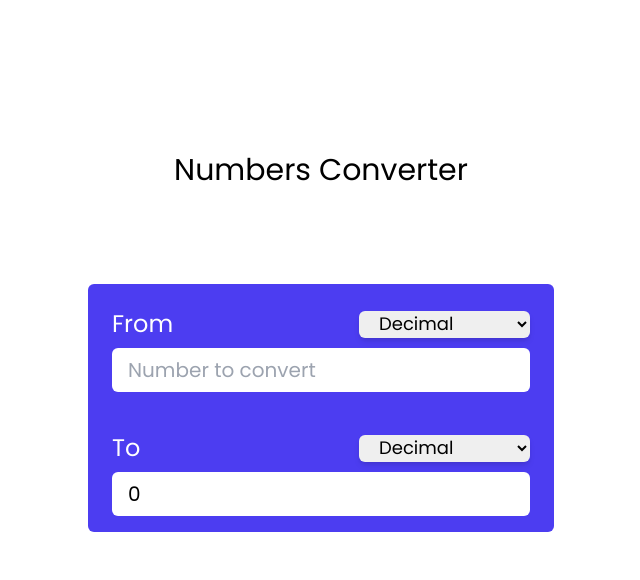
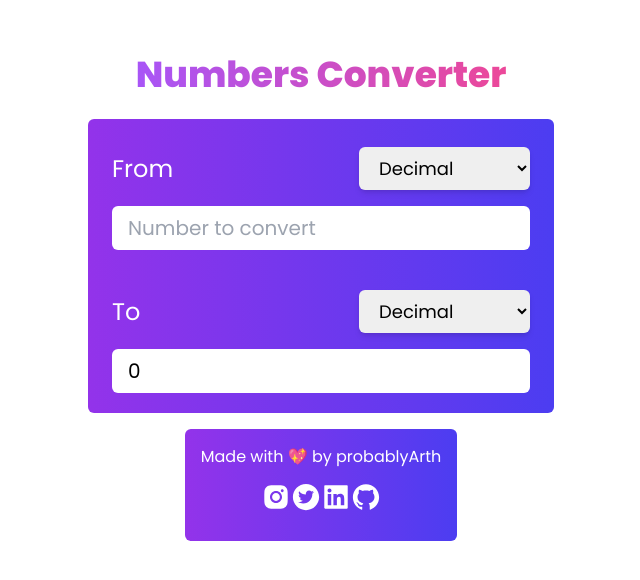
Before and after one commit to probablyArth/numbers-converter, a React (Create React App) app: page / in a window 1280 px wide. Shown: the part 106-686 px from the top of the page, without its empty margins (319-959 px from the left). Built offline with nearby package versions, Linux system fonts and the light colour scheme.

Commit message:
Gradients and sonimations

```diff
--- a/package.json
+++ b/package.json
@@ -8,6 +8,7 @@
     "@testing-library/user-event": "^13.5.0",
     "react": "^17.0.2",
     "react-dom": "^17.0.2",
+    "react-icons": "^4.3.1",
     "react-scripts": "5.0.0",
     "web-vitals": "^2.1.4"
   },
--- a/src/App.js
+++ b/src/App.js
@@ -1,11 +1,13 @@
 import Heading from "./components/Heading";
 import Form from "./components/form";
+import Footer from "./components/footer";
 
 function App() {
   return (
     <div className="flex flex-col justify-center items-center mx-3 min-h-screen">
       <Heading>Numbers Converter</Heading>
       <Form />
+      <Footer />
     </div>
   );
 }
--- a/src/components/Heading.js
+++ b/src/components/Heading.js
@@ -1,7 +1,15 @@
 import React from "react";
 
 const Heading = ({ children }) => {
-  return <h1 className={"text-3xl my-24"}>{children}</h1>;
+  return (
+    <h1
+      className={
+        "text-2xl md:text-4xl py-6 duration-300 ease-in text-transparent font-extrabold bg-clip-text bg-gradient-to-r from-purple-500 to-pink-500"
+      }
+    >
+      {children}
+    </h1>
+  );
 };
 
 export default Heading;
--- /dev/null
+++ b/src/components/footer/Socials.js
@@ -0,0 +1,54 @@
+/* eslint-disable react/jsx-no-target-blank */
+import {
+  AiFillInstagram,
+  AiFillTwitterCircle,
+  AiFillLinkedin,
+  AiFillGithub,
+} from "react-icons/ai";
+
+import React from "react";
+
+const Socials = () => {
+  return (
+    <div className="flex justify-center items-center h-14">
+      <a
+        href="https://www.instagram.com/probablyarth"
+        target={"_blank"}
+        className={
+          "text-3xl hover:mx-[6px] duration-200 hover:text-5xl ease-in"
+        }
+      >
+        <AiFillInstagram />
+      </a>
+      <a
+        href="https://www.twitter.com/arthWasHere"
+        target={"_blank"}
+        className={
+          "text-3xl hover:mx-[6px] duration-200 hover:text-5xl ease-in"
+        }
+      >
+        <AiFillTwitterCircle />
+      </a>
+      <a
+        href="https://www.linkedin.com/in/probablyarth/"
+        target={"_blank"}
+        className={
+          "text-3xl hover:mx-[6px] duration-200 hover:text-5xl ease-in"
+        }
+      >
+        <AiFillLinkedin />
+      </a>
+      <a
+        href="https://www.github.com/probablyarth/"
+        target={"_blank"}
+        className={
+          "text-3xl hover:mx-[6px] duration-200 hover:text-5xl ease-in"
+        }
+      >
+        <AiFillGithub />
+      </a>
+    </div>
+  );
+};
+
+export default Socials;
--- /dev/null
+++ b/src/components/footer/index.js
@@ -0,0 +1,13 @@
+import React from "react";
+import Socials from "./Socials";
+
+const Footer = () => {
+  return (
+    <div className="my-4 bg-gradient-to-r from-purple-600 to-blue px-4 py-4 rounded-md text-white text-center">
+      Made with 💖 by probablyArth
+      <Socials />
+    </div>
+  );
+};
+
+export default Footer;
--- a/src/components/form/TypeInput.js
+++ b/src/components/form/TypeInput.js
@@ -6,7 +6,7 @@ const TypeInput = ({ setType }) => {
       name="type"
       id="type"
       onChange={(e) => setType(Number(e.target.value))}
-      className="text-lg rounded-md shadow-md text-black px-4"
+      className="text-lg rounded-md shadow-md text-black px-4 py-2"
     >
       <option value="10">Decimal</option>
       <option value="2">Binary</option>
--- a/src/components/form/index.js
+++ b/src/components/form/index.js
@@ -12,23 +12,22 @@ const Form = () => {
     useContext(valuesContext);
 
   useEffect(() => {
-    const answers = convertBro(value, fromType, toType);
-    console.log(answers);
-    const ansList = answers.match(/.{1,20}/g);
-    console.log(ansList);
+    const answer = convertBro(value, fromType, toType);
+    if (answer === "NaN") return setAns(["Enter a valid number"]);
+    const ansList = answer.match(/.{1,20}/g);
     setAns(ansList);
   }, [fromType, toType, value]);
 
   return (
-    <div className="flex flex-col h-2/3 justify-between text-2xl bg-blue px-6 text-white rounded-md">
-      <div className="my-4">
-        <div className="flex items-center justify-between py-2">
+    <div className="flex flex-col justify-between text-2xl bg-gradient-to-r from-purple-600 to-blue px-6 text-white rounded-md">
+      <div className="my-3">
+        <div className="flex items-center justify-between py-4">
           <span className="mr-4">From</span> <TypeInput setType={setFromType} />
         </div>
         <ValueInput />
       </div>
-      <div className="my-4">
-        <div className="flex items-center justify-between py-2">
+      <div className="my-3 mb-5">
+        <div className="flex items-center justify-between py-4">
           <span className="mr-4">To</span> <TypeInput setType={setToType} />
         </div>
         <span
--- a/src/components/form/utils.js
+++ b/src/components/form/utils.js
@@ -3,8 +3,6 @@
 // };
 
 export const convertBro = (number, from, to) => {
-  console.log(number);
   const num = parseInt(number, from);
-  console.log(num);
   return num.toString(to);
 };
```
Also changed, not shown: 1 other file (tests, documents, lock files or other folders).
